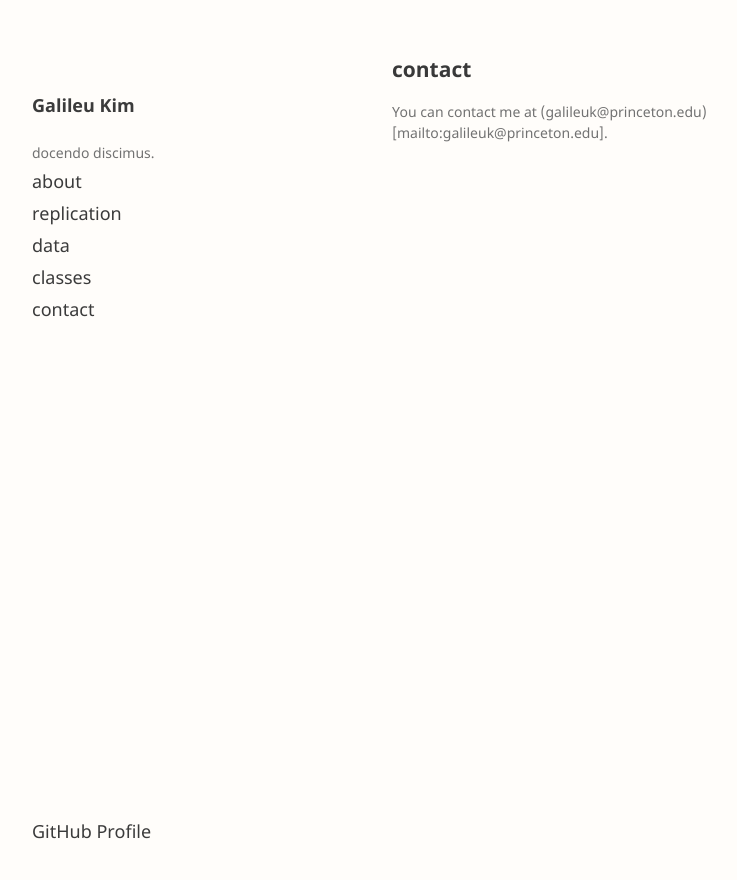
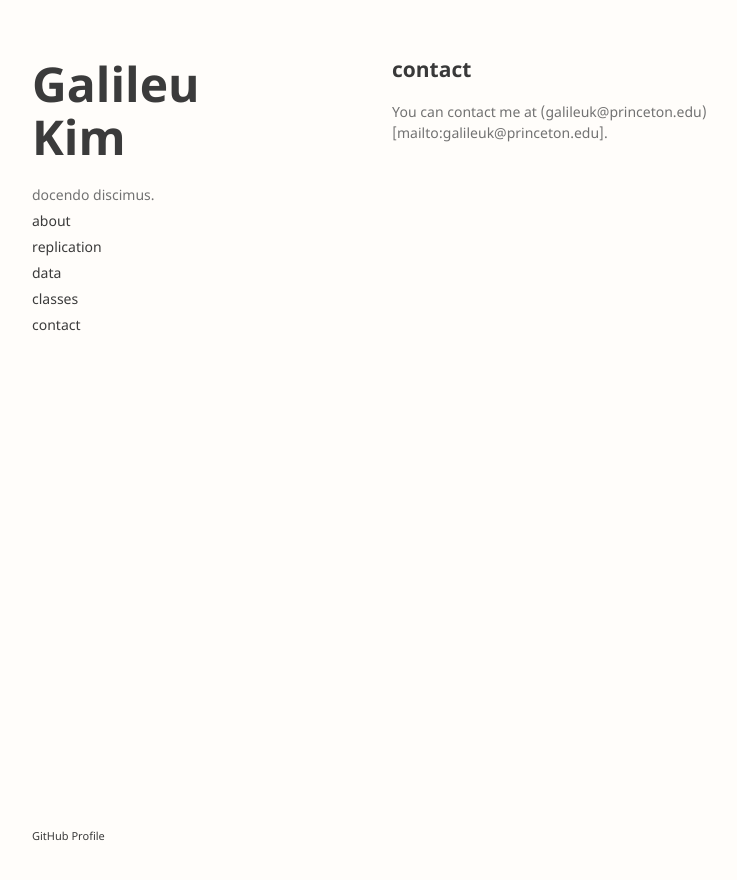
Before and after one commit to galileukim/galileukim.github.io, a Jekyll site: the page built from pages/contact.md, in a window 1280 px wide. Shown: the top 880 px of the page, without its empty margins (178-915 px from the left). Built offline with Jekyll 4.4.1, drawn with Linux system fonts in a browser that asks for light colours; our own code applies the rules of GitHub Pages for plain Markdown files.

Commit message:
fix header

```diff
--- a/_sass/jekyll-theme-minimal.scss
+++ b/_sass/jekyll-theme-minimal.scss
@@ -28,7 +28,7 @@
 }
 
 h1 {
-  font-size:58px;
+  font-size:48px;
   color:#4B4338;
 }
 
@@ -42,7 +42,6 @@
 
 a {
   color:#3b3b3b;
-  font-size:18px;
   text-decoration:none;
   margin:0 0 5px;
 }
```
